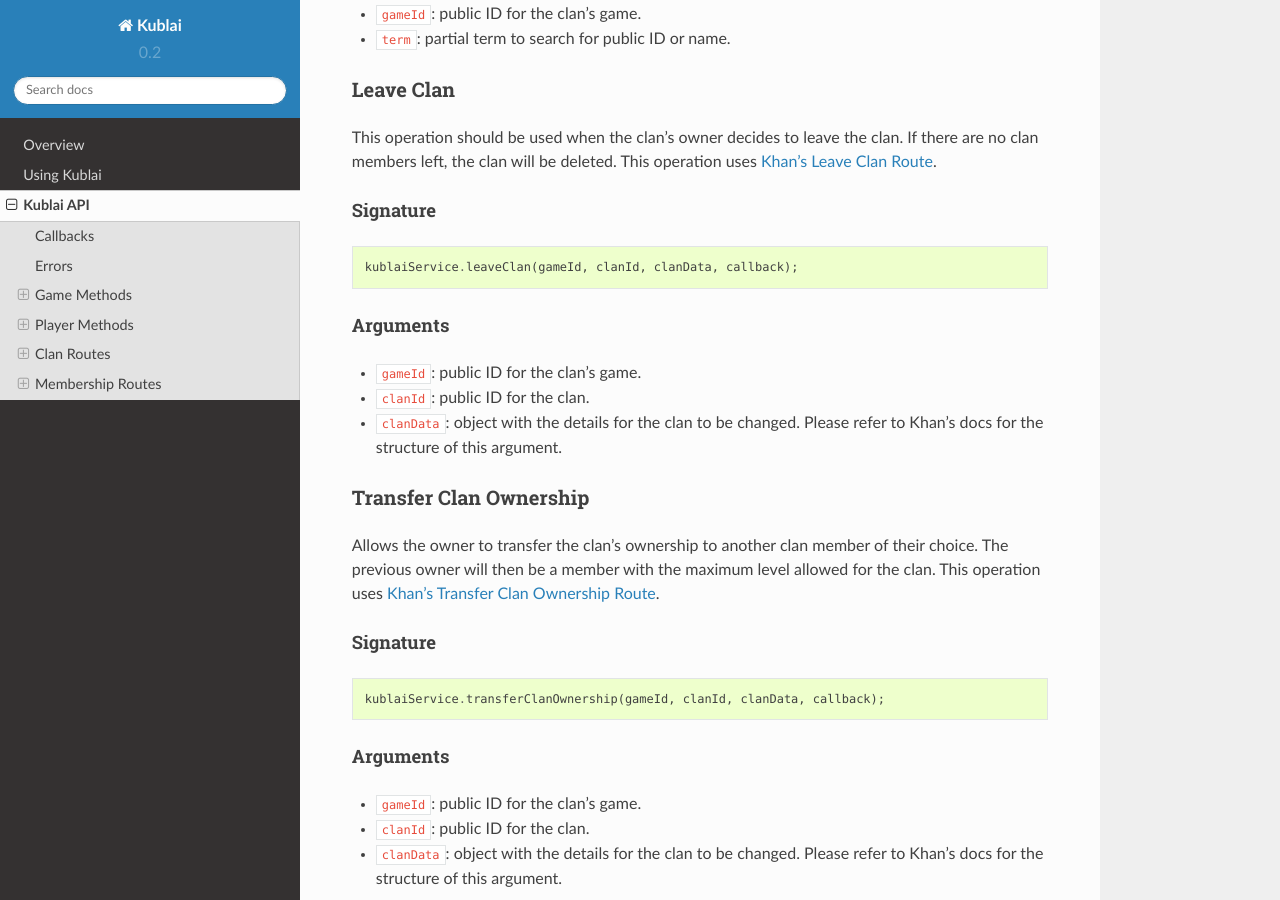
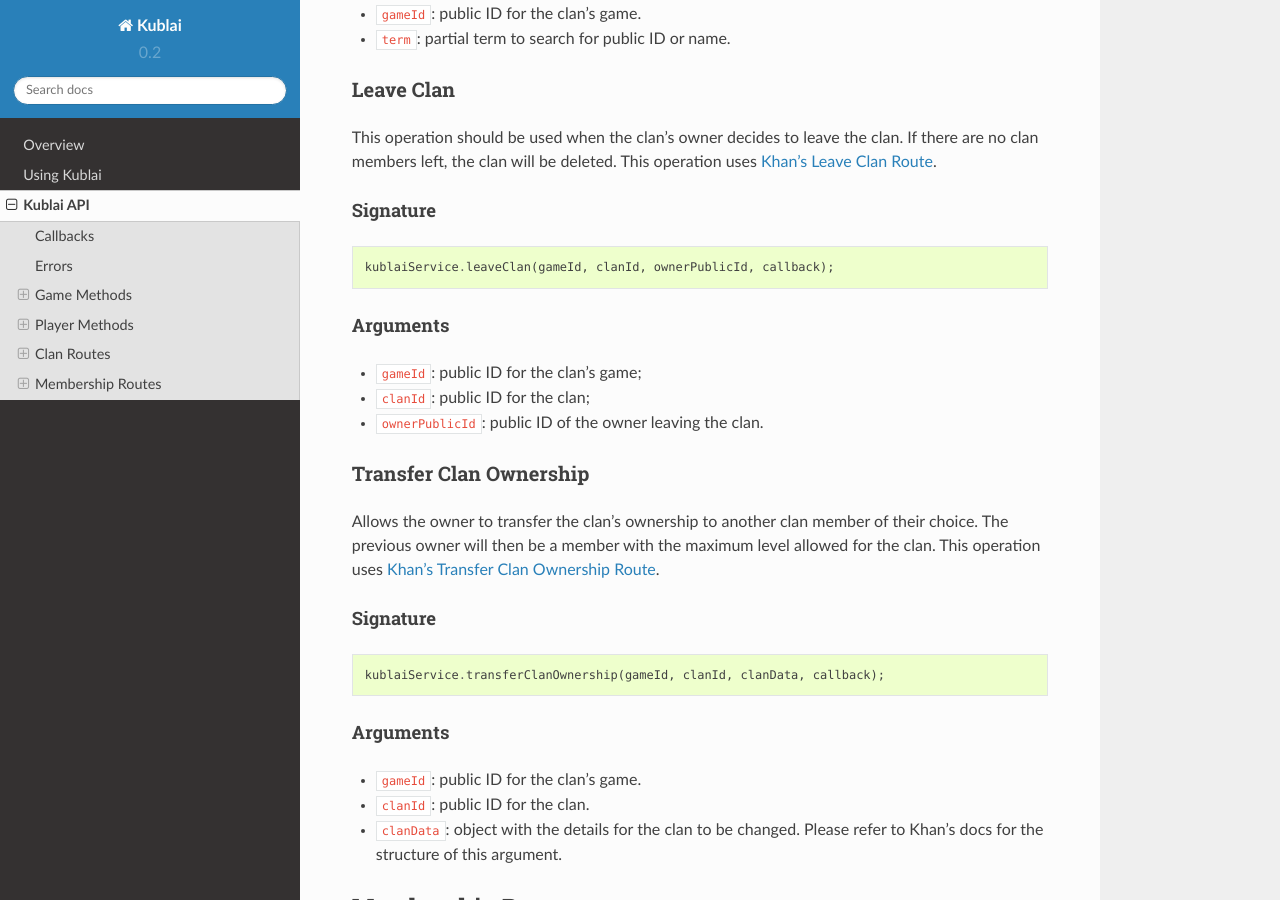
Before and after one commit to topfreegames/kublai, a Sphinx documentation site: the page built from docs/API.md, in a window 1280 px wide and 900 px high, scrolled down 6826 px. Built offline with Sphinx 7.4.7 and the Read the Docs theme 2.0.0, drawn with Linux system fonts in a browser that asks for light colours.

Commit message:
Leave Clan

````diff
--- a/docs/API.md
+++ b/docs/API.md
@@ -288,14 +288,14 @@
 #### Signature
 
 ```
-kublaiService.leaveClan(gameId, clanId, clanData, callback);
+kublaiService.leaveClan(gameId, clanId, ownerPublicId, callback);
 ```
 
 #### Arguments
 
-* `gameId`: public ID for the clan's game.
-* `clanId`: public ID for the clan.
-* `clanData`: object with the details for the clan to be changed. Please refer to Khan's docs for the structure of this argument.
+* `gameId`: public ID for the clan's game;
+* `clanId`: public ID for the clan;
+* `ownerPublicId`: public ID of the owner leaving the clan.
 
 ### Transfer Clan Ownership
 
````
Also changed, not shown: 3 other files.
